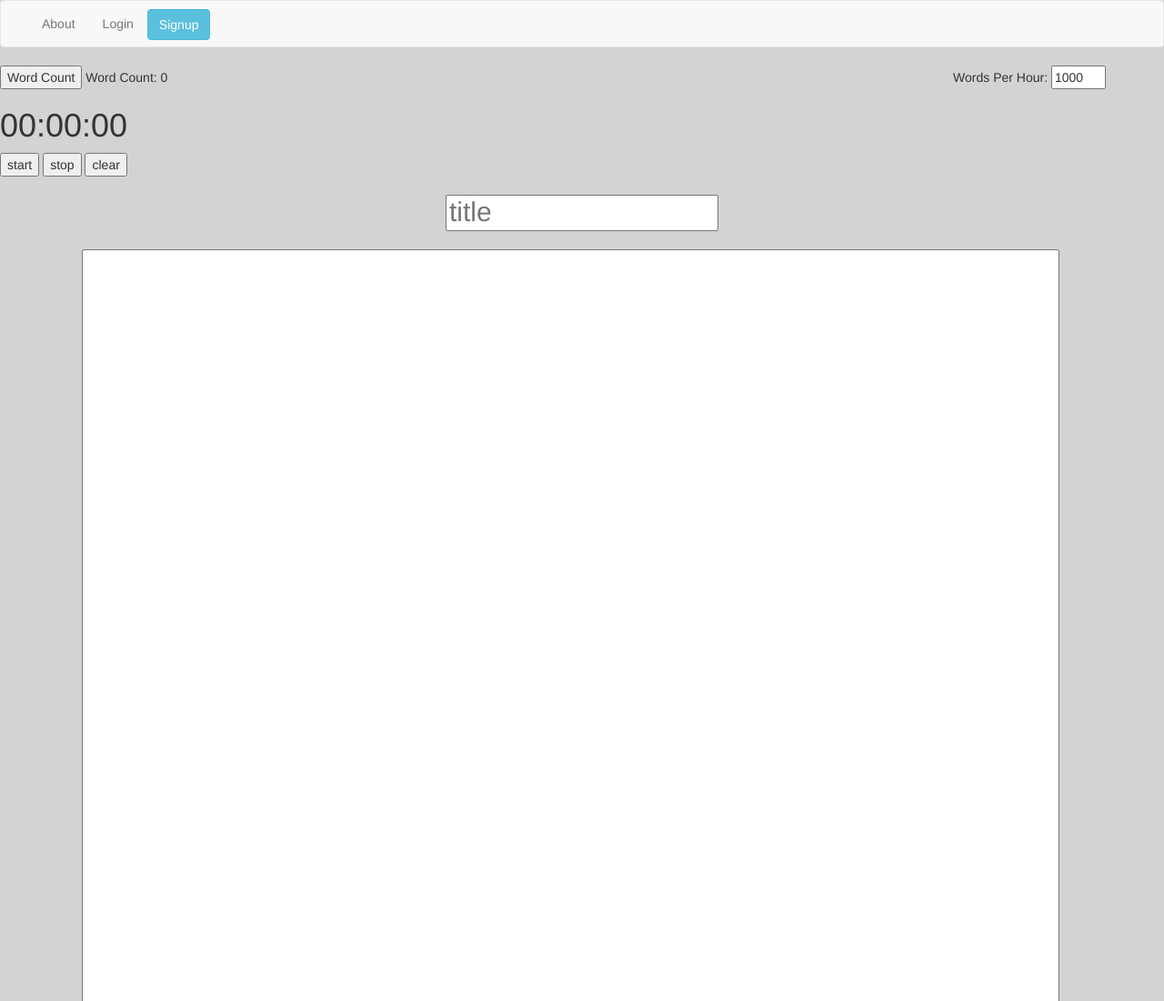
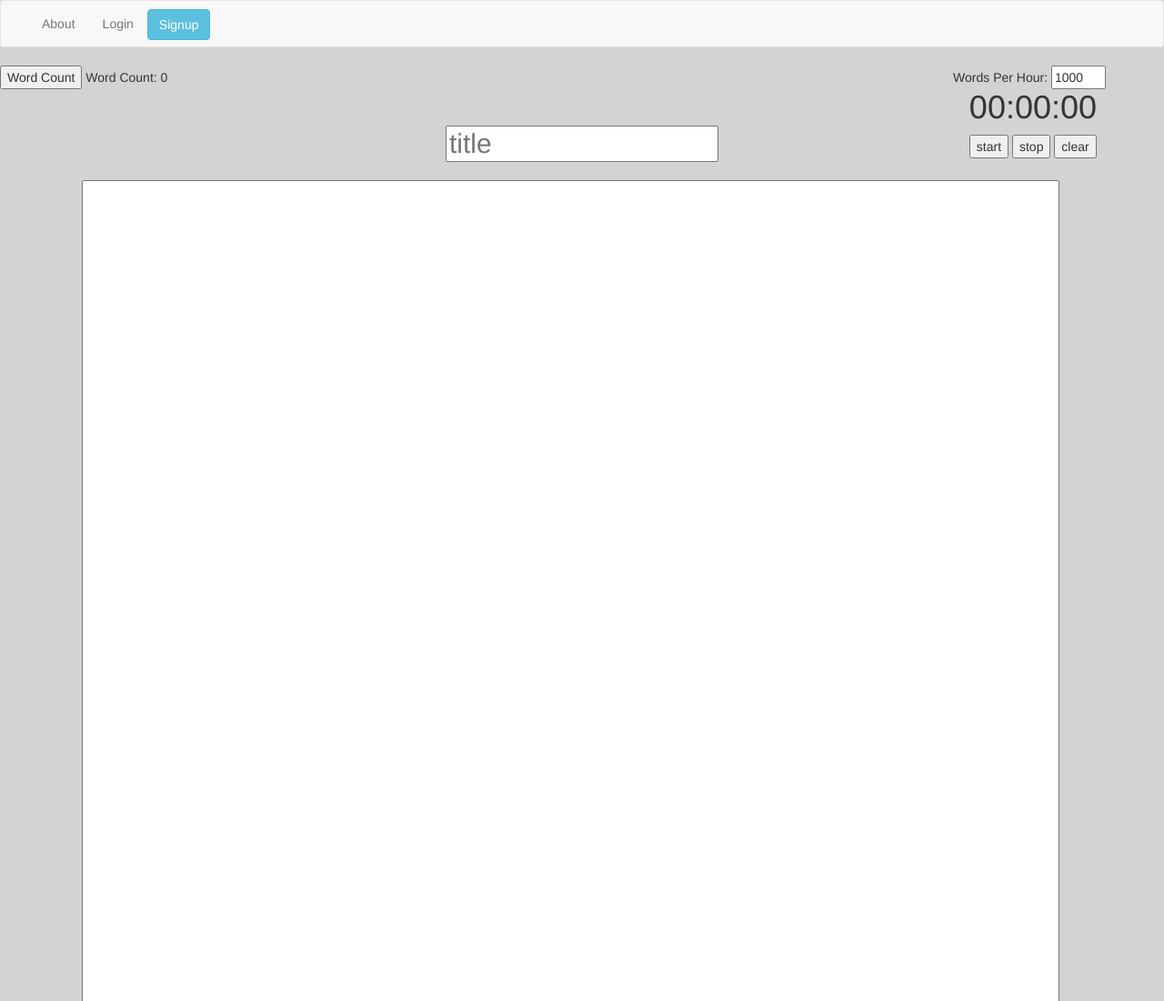
Before and after one commit to tzits/speedwriter, a plain HTML site: page index.html in a window 1280 px wide. Shown: the top 1100 px of the page at 91% size. Drawn offline with nearby package versions, Linux system fonts and the light colour scheme.

Commit message:
moves timer under wph

```diff
--- a/index.html
+++ b/index.html
@@ -4,7 +4,6 @@
 	<title>SpeedWriter</title>
 	<link rel="stylesheet" type="text/css" href="./public/main.css">
 	<link href="https://maxcdn.bootstrapcdn.com/bootstrap/3.3.7/css/bootstrap.min.css" rel="stylesheet" integrity="sha384-BVYiiSIFeK1dGmJRAkycuHAHRg32OmUcww7on3RYdg4Va+PmSTsz/K68vbdEjh4u" crossorigin="anonymous">
-	<script src="http://thecodeplayer.com/uploads/js/prefixfree.js" type="text/javascript"></script>
 	<script src="https://code.jquery.com/jquery-3.2.1.min.js" integrity="sha256-hwg4gsxgFZhOsEEamdOYGBf13FyQuiTwlAQgxVSNgt4=" crossorigin="anonymous"></script>
 	<script src='https://maxcdn.bootstrapcdn.com/bootstrap/3.3.7/js/bootstrap.min.js'></script>
 	<script src="./app.js"></script>
@@ -36,12 +35,14 @@
 			Words Per Hour:
 			<input id='num' type="number" name="quantity" min="1" max="2000" placeholder='1000' value='1000'>
 		</form>
-	</span>
+	</span><br>
+	<div class='pull-right' id='timer-container'>
+		<h1 id='time'>00:00:00</h1>
+		<button id="start">start</button>
+		<button id="stop">stop</button>
+		<button id="clear">clear</button>
+	</div>
 
-	<h1 id='time'>00:00:00</h1>
-<button id="start">start</button>
-<button id="stop">stop</button>
-<button id="clear">clear</button>
 	<br><br>
 	<input id='title' class='center-block' placeholder="title"><br>
 
--- a/public/main.css
+++ b/public/main.css
@@ -1,23 +1,38 @@
 #signup {
 	margin-top: 9px;
 }
+
 #mainText {
 	width: 84%;
 	margin-left: 7%;
 	font-family: "Times New Roman", Georgia, Serif;
 	font-size: 16px;
 }
+
 #title {
 	width: 300px;
 	height: 40px;
 	font-size: 30px;
 }
+
 #num {
 	width: 60px;
 }
+
 #num-span {
 	margin-right: 5%;
 }
+
 body {
 	background-color: lightgrey!important;
 }
+
+#timer-container {
+	position: absolute;
+	right: 5%;
+}
+
+#time {
+	margin-top: 0;
+	margin-right: 10px;
+}
```
